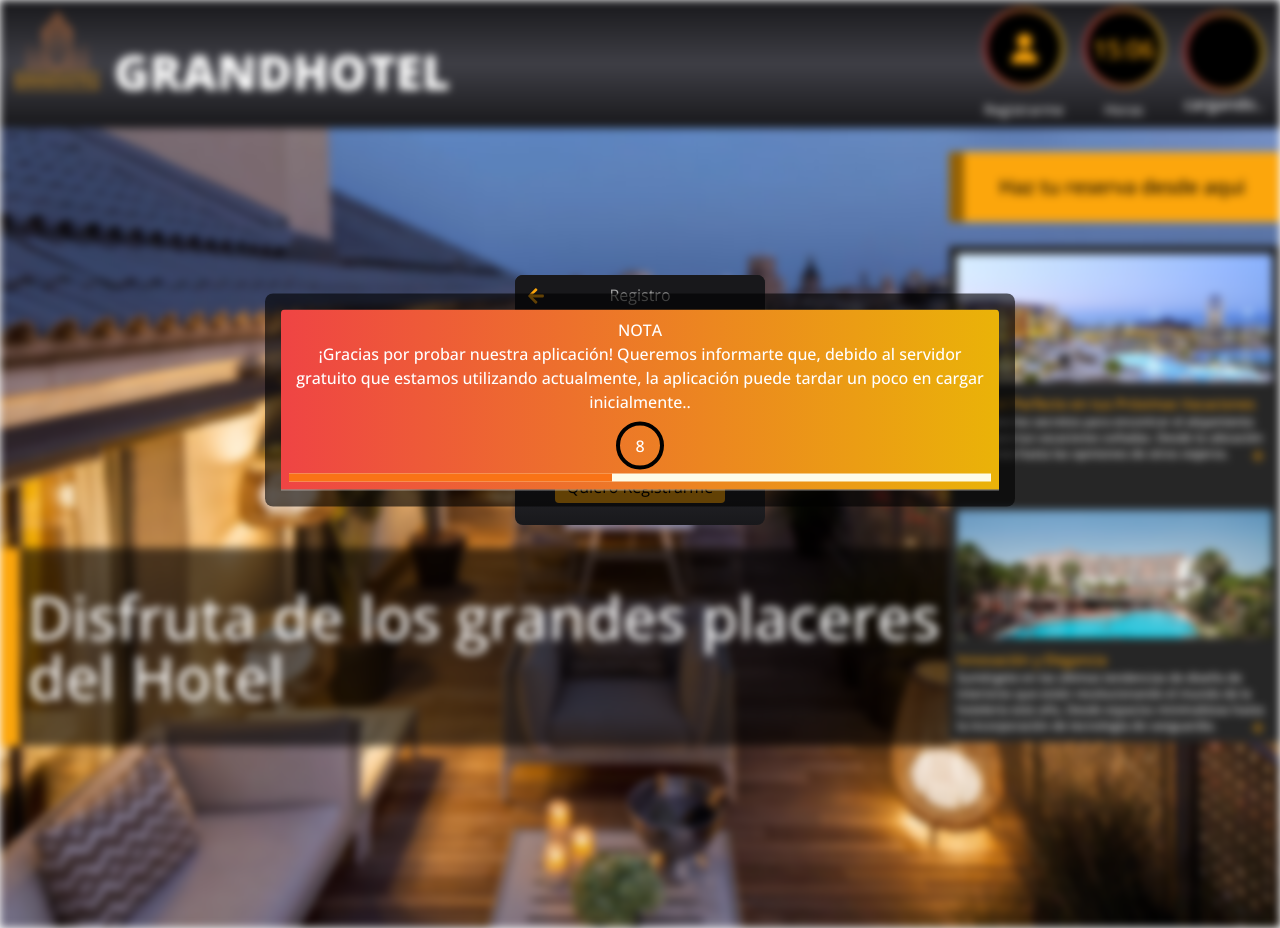
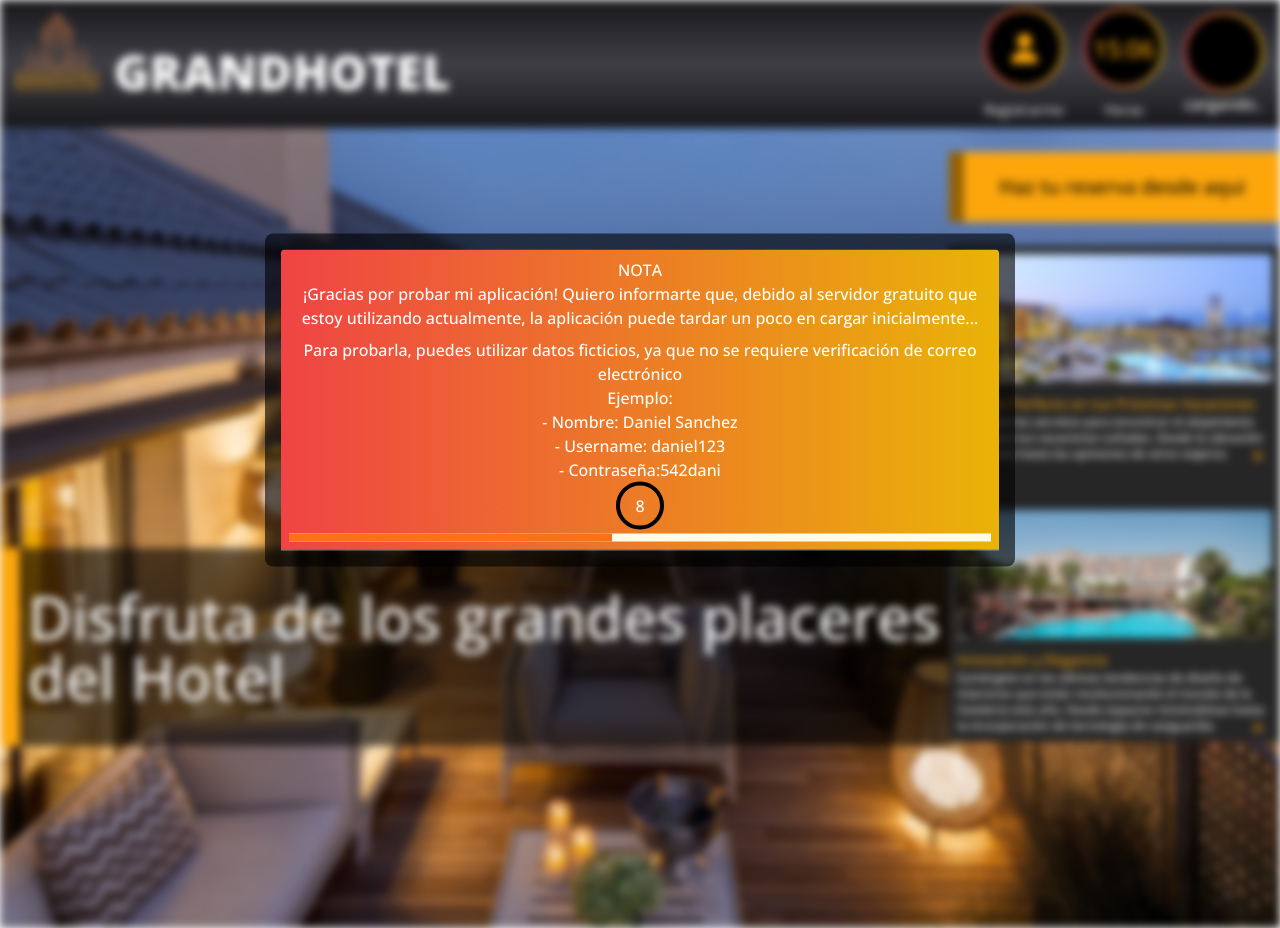
Before and after one commit to MarckWeb/hotel_reservas, a React (Vite) app in the folder hotel_front/: page / in a window 1280 px wide. Both pictures are taken after a click on the element 1024 px from the left and 48 px from the top of the page. Built offline with nearby package versions, Linux system fonts and the light colour scheme; no server answers.

Commit message:
add. componente info for user

```diff
--- a/hotel_front/src/components/Input.tsx
+++ b/hotel_front/src/components/Input.tsx
@@ -1,4 +1,3 @@
-
 import { FormFieldProps } from '../types/formValues'
 
 const Input: React.FC<FormFieldProps> = ({
@@ -10,27 +9,32 @@ const Input: React.FC<FormFieldProps> = ({
   minLength,
   maxLength,
   errorMessage,
+  placeholder,
 }) => {
-
   return (
     <div className="flex gap-2 items-center bg-gradient-to-b from-zinc-900 via-zinc-900 to-zinc-900 py-1 px-2 rounded">
       {icon}
       <input
         className="bg-transparent text-color-text-second outline-none font-light"
         type={type}
-            autoComplete='off'
+        autoComplete="off"
         {...register(name, {
-               required: typeof required === 'object'
+          required:
+            typeof required === 'object'
               ? required
               : required
-                     ? { value: true, message: errorMessage || 'Este campo es requerido' }
+                ? {
+                    value: true,
+                    message: errorMessage || 'Este campo es requerido',
+                  }
                 : false,
           minLength: minLength,
           maxLength: maxLength,
         })}
+        placeholder={placeholder}
       />
     </div>
-   );
-};
+  )
+}
 
 export default Input
--- a/hotel_front/src/components/Notifi.tsx
+++ b/hotel_front/src/components/Notifi.tsx
@@ -13,7 +13,7 @@ const Notifi: React.FC<LoadingNotificationProps> = ({ onClose }) => {
     const timer = setTimeout(() => {
       setIsVisible(false)
       onClose()
-    }, 20000) // 15 segundos
+    }, 22000)
 
     const countdownTimer = setInterval(() => {
       setCountdown((prevCountdown) => {
@@ -24,7 +24,7 @@ const Notifi: React.FC<LoadingNotificationProps> = ({ onClose }) => {
           return 0
         }
       })
-    }, 1000) // 1 segundo
+    }, 1000)
 
     return () => {
       clearTimeout(timer)
@@ -38,9 +38,17 @@ const Notifi: React.FC<LoadingNotificationProps> = ({ onClose }) => {
       <article className=" text-center text-white  rounded-t p-2 bg-gradient-to-r from-red-500 to-yellow-500 border-b ">
         <h3>NOTA</h3>
         <p className="mb-2">
-          ¡Gracias por probar nuestra aplicación! Queremos informarte que,
-          debido al servidor gratuito que estamos utilizando actualmente, la
-          aplicación puede tardar un poco en cargar inicialmente..
+          ¡Gracias por probar mi aplicación! Quiero informarte que, debido al
+          servidor gratuito que estoy utilizando actualmente, la aplicación
+          puede tardar un poco en cargar inicialmente...
+        </p>
+        <p>
+          Para probarla, puedes utilizar datos ficticios, ya que no se requiere
+          verificación de correo electrónico
+        </p>
+        <p>
+          Ejemplo: <br /> - Nombre: Daniel Sanchez <br />
+          - Username: daniel123 <br />- Contraseña:542dani{' '}
         </p>
         {countdown > 1 ? (
           <p className="border-4 border-black w-12 h-12 rounded-[50%] m-auto p-2">
--- a/hotel_front/src/layout/Form.tsx
+++ b/hotel_front/src/layout/Form.tsx
@@ -85,6 +85,7 @@ const Form = ({ toggleVisibility }: ToggleActive) => {
             minLength={2}
             maxLength={20}
             errorMessage="El nombre es requerido"
+            placeholder="Carlos Medina"
           />
         )}
 
@@ -98,6 +99,7 @@ const Form = ({ toggleVisibility }: ToggleActive) => {
           minLength={2}
           maxLength={20}
           errorMessage="El nombre de usuario es requerido"
+          placeholder="carlos123"
         />
 
         <Input
@@ -107,6 +109,7 @@ const Form = ({ toggleVisibility }: ToggleActive) => {
           type="password"
           minLength={3}
           errorMessage="Ingresa una contraseña valida"
+          placeholder="*****"
         />
 
         {errors.name && <span>{errors.name.message}</span>}
--- a/hotel_front/src/types/formValues.ts
+++ b/hotel_front/src/types/formValues.ts
@@ -28,6 +28,7 @@ export interface FormFieldProps {
    minLength?: number | ValueMessage;
    maxLength?: number | ValueMessage;
    errorMessage?: string;
+   placeholder: string
 }
 
 
```
Lines whose indentation alone changed are shown as unchanged.
